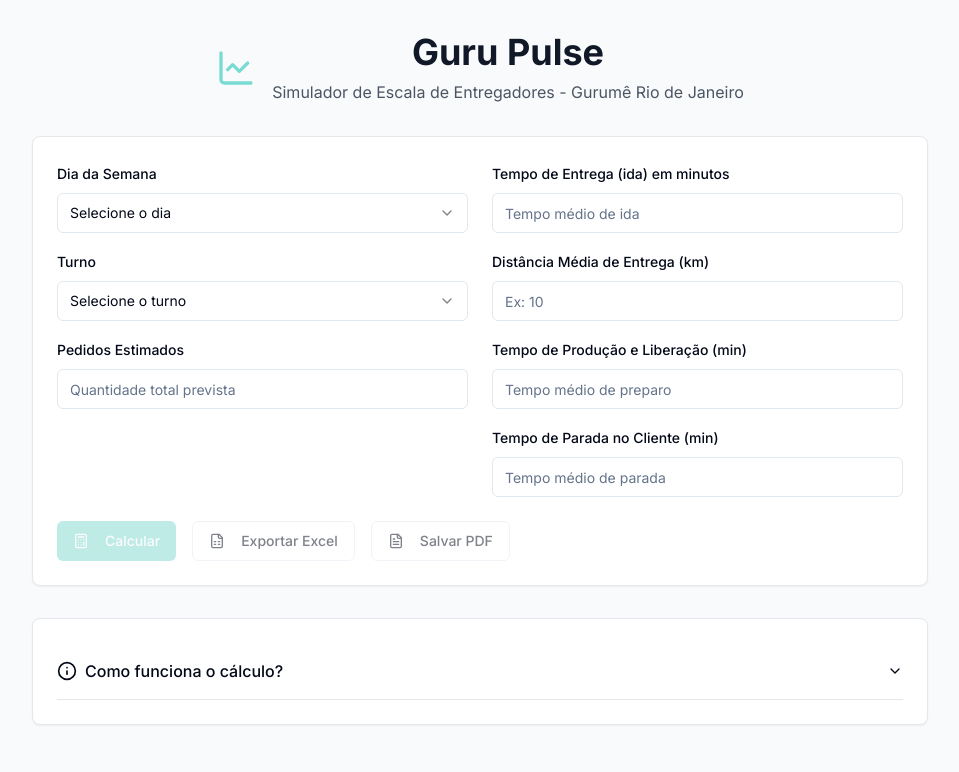
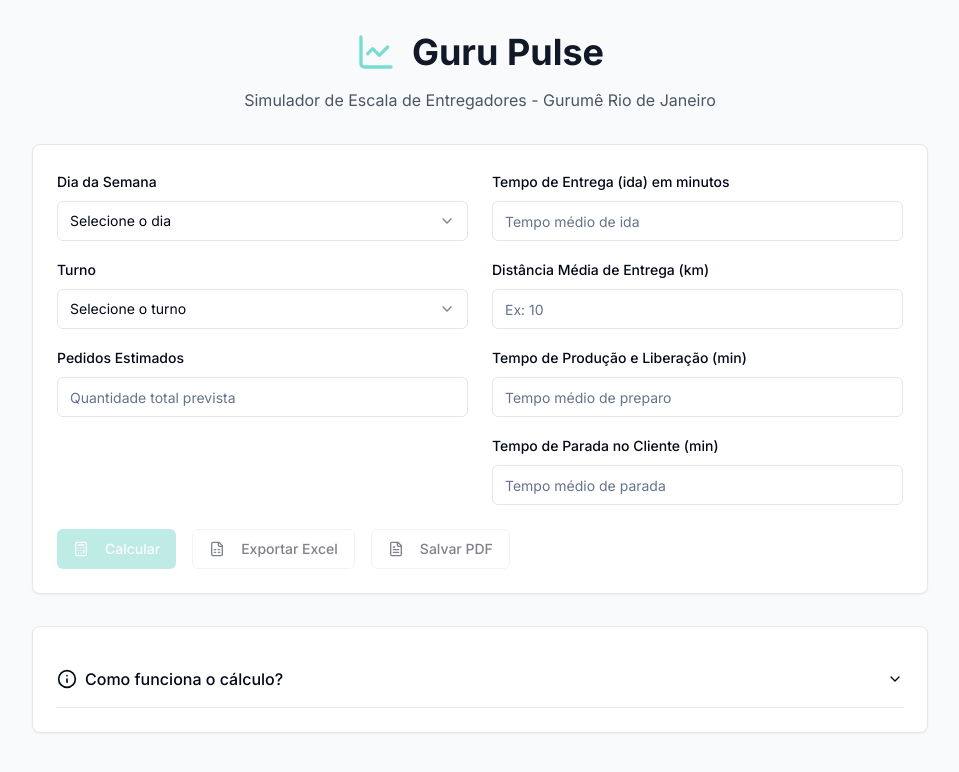
Before and after one commit to nogueira8910/guru-pulse-scale-sim, a React (Vite) app: page / in a window 1280 px wide. Shown: the top 772 px of the page, without its empty margins (160-1119 px from the left). Built offline with nearby package versions, Linux system fonts and the light colour scheme.

Commit message:
Fix: Center Guru Pulse content
Center the Guru Pulse content and align the icon with the name.

```diff
--- a/src/pages/Index.tsx
+++ b/src/pages/Index.tsx
@@ -6,16 +6,14 @@ const Index = () => {
   return (
     <div className="min-h-screen bg-gray-50 py-8 px-4">
       <div className="max-w-4xl mx-auto space-y-8">
-        <div className="text-center flex items-center justify-center gap-4">
-          <div className="flex items-center justify-center mx-auto">
-            <ChartLine className="w-10 h-10 text-primary mr-4" />
-            <div>
-              <h1 className="text-4xl font-bold text-gray-900 mb-2">Guru Pulse</h1>
-              <p className="text-gray-600">
-                Simulador de Escala de Entregadores - Gurumê Rio de Janeiro
-              </p>
-            </div>
+        <div className="flex flex-col items-center justify-center">
+          <div className="flex items-center gap-4 mb-4">
+            <ChartLine className="w-10 h-10 text-primary" />
+            <h1 className="text-4xl font-bold text-gray-900">Guru Pulse</h1>
           </div>
+          <p className="text-gray-600 text-center">
+            Simulador de Escala de Entregadores - Gurumê Rio de Janeiro
+          </p>
         </div>
 
         <GuruPulseForm />
```
